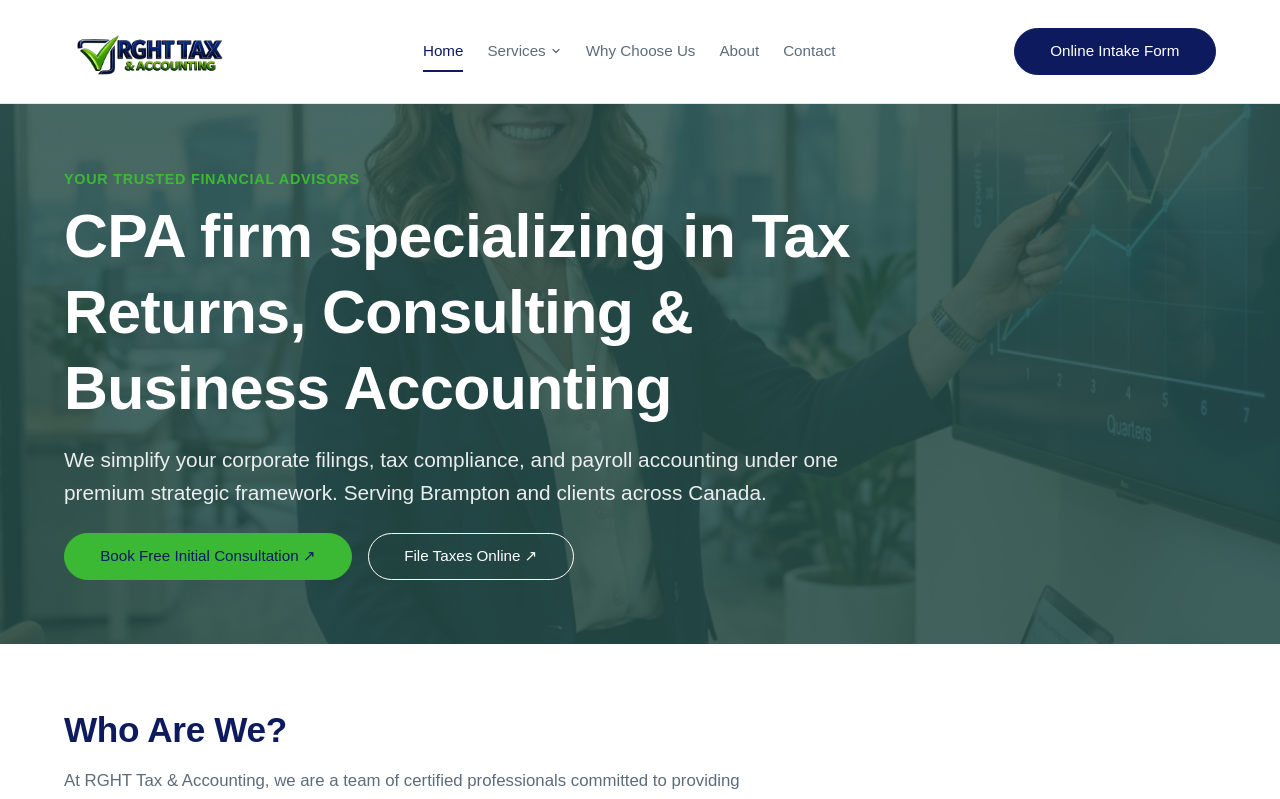
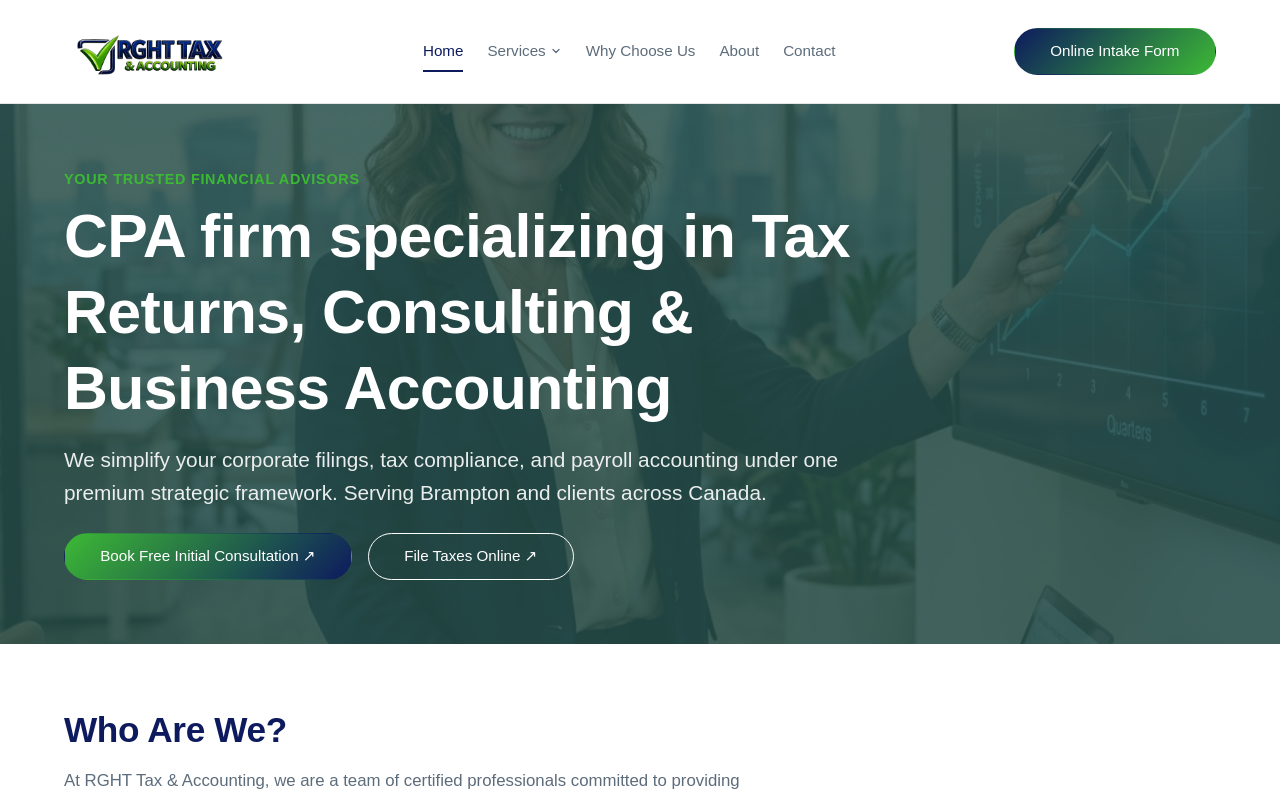
Before and after one commit to bhuvaneshdev2/RGHT-TAX-ACCOUNTING, a React (Vite) app: page / in a window 1280 px wide. Shown: the top 799 px of the page. Built offline with nearby package versions, Linux system fonts and the light colour scheme; a web font is replaced by a local one.

Commit message:
feat: make buttons gradient using logo colors

```diff
--- a/src/index.css
+++ b/src/index.css
@@ -172,41 +172,42 @@ img {
 }
 
 .btn-primary {
-    background-color: var(--color-accent-gold);
-    color: var(--color-text-primary);
-    border-color: var(--color-accent-gold);
+    background: linear-gradient(135deg, var(--color-accent-gold) 0%, var(--color-accent-green) 100%);
+    color: var(--color-white);
+    border-color: transparent;
 }
 
 .btn-primary:hover {
-    background-color: var(--color-accent-green);
+    background: linear-gradient(135deg, var(--color-accent-green) 0%, var(--color-accent-gold) 100%);
     color: var(--color-white);
-    border-color: var(--color-accent-green);
-    box-shadow: 0 8px 20px rgba(39, 79, 74, 0.16);
+    border-color: transparent;
+    box-shadow: 0 8px 24px rgba(13, 27, 94, 0.25);
 }
 
 .btn-secondary {
     background-color: transparent;
-    border-color: var(--color-accent-green);
+    border-color: var(--color-accent-gold);
     color: var(--color-accent-green);
 }
 
 .btn-secondary:hover {
-    background-color: var(--color-accent-green);
+    background: linear-gradient(135deg, var(--color-accent-gold) 0%, var(--color-accent-green) 100%);
     color: var(--color-white);
-    box-shadow: 0 8px 20px rgba(39, 79, 74, 0.12);
+    border-color: transparent;
+    box-shadow: 0 8px 20px rgba(60, 185, 52, 0.2);
 }
 
 .btn-accent {
-    background-color: var(--color-accent-green);
+    background: linear-gradient(135deg, var(--color-accent-green) 0%, var(--color-accent-gold) 100%);
     color: var(--color-white);
-    border-color: var(--color-accent-green);
+    border-color: transparent;
 }
 
 .btn-accent:hover {
-    background-color: var(--color-accent-gold);
-    color: var(--color-text-primary);
-    border-color: var(--color-accent-gold);
-    box-shadow: 0 8px 20px rgba(124, 206, 148, 0.2);
+    background: linear-gradient(135deg, var(--color-accent-gold) 0%, var(--color-accent-green) 100%);
+    color: var(--color-white);
+    border-color: transparent;
+    box-shadow: 0 8px 24px rgba(60, 185, 52, 0.25);
 }
 
 .btn-white {
```
